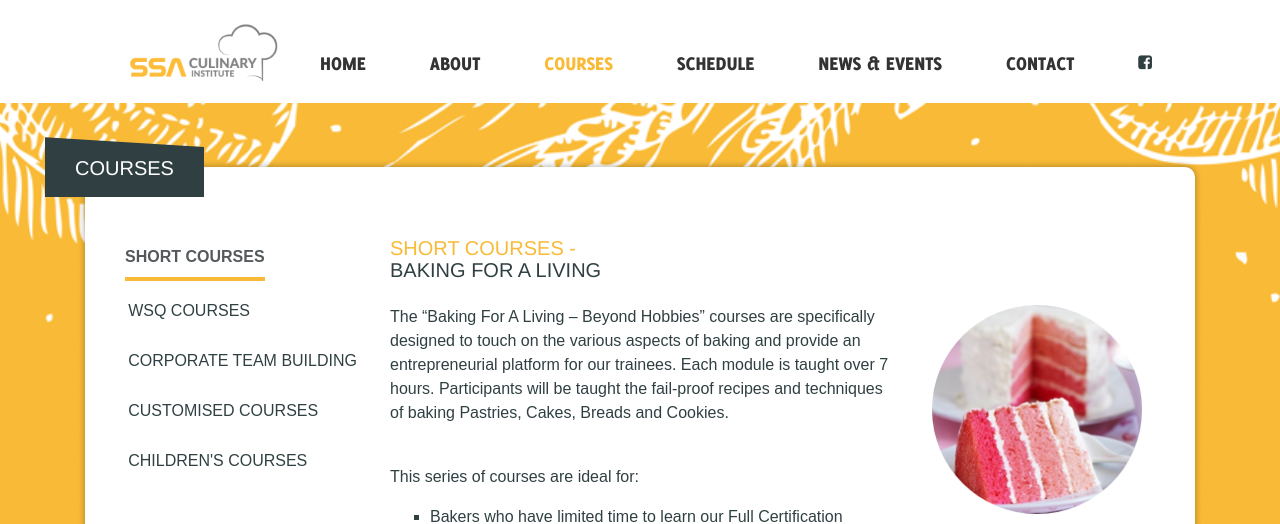
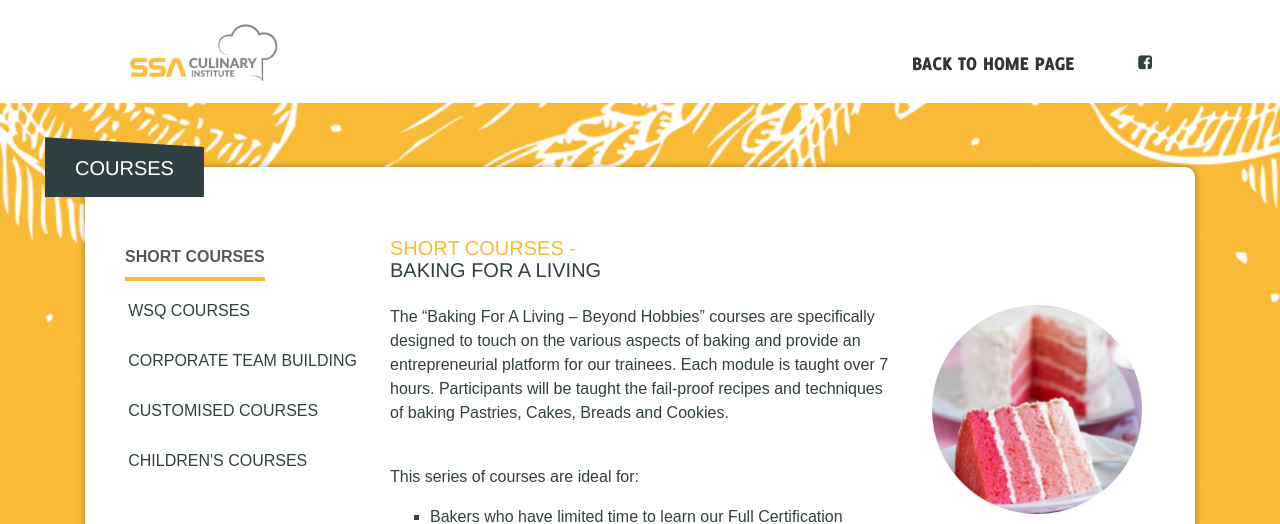
Before and after one commit to paralikha/culinary-sg, a PHP site: page /courses.html in a window 1280 px wide. Shown: the top 524 px of the page. Run offline with PHP 8.4, Linux system fonts and the light colour scheme.

Commit message:
fullpage

```diff
--- a/courses.html
+++ b/courses.html
@@ -25,12 +25,12 @@
                 <a class="navbar-brand" href="index.html"><img src="resources/images/brand-logo.png" width="150" alt="SSA Culinary"></a>
 
                 <ul class="nav navbar-nav pull-xs-right">
-                    <li class="nav-item"><a class="nav-link h2" href="index.html">Home <span class="sr-only">(current)</span></a></li>
-                    <li class="nav-item"><a class="nav-link h2" href="about.html">About</a></li>
-                    <li class="nav-item active"><a class="nav-link h2" href="courses.html">Courses</a></li>
-                    <li class="nav-item"><a class="nav-link h2" href="schedule.html">Schedule</a></li>
-                    <li class="nav-item"><a class="nav-link h2" href="n_e.html">News &amp; Events</a></li>
-                    <li class="nav-item"><a class="nav-link h2" href="#">Contact</a></li>
+                    <li class="nav-item"><a class="nav-link h2" href="index.html">Back to Home Page <span class="sr-only">(current)</span></a></li>
+                    <!-- <li class="nav-item"><a class="nav-link h2" href="about.html">About</a></li> -->
+                    <!-- <li class="nav-item active"><a class="nav-link h2" href="courses.html">Courses</a></li> -->
+                    <!-- <li class="nav-item"><a class="nav-link h2" href="schedule.html">Schedule</a></li> -->
+                    <!-- <li class="nav-item"><a class="nav-link h2" href="n_e.html">News &amp; Events</a></li> -->
+                    <!-- <li class="nav-item"><a class="nav-link h2" href="#">Contact</a></li> -->
                     <li class="nav-item"><a href="#"><span><i class="fa fa-facebook-square" aria-hidden="true"></i></span></a></li>
                 </ul>
             </div>
@@ -59,7 +59,7 @@
         </div>
     </nav>
 
-    <section class="wrapper text-center" id="courses">
+    <section class="section wrapper text-center" id="courses">
         <div class="container">
             <div class="bg-white">
                 <div class="block -bg-dark edge_top">
@@ -69,19 +69,19 @@
                     <div class="col-md-3">
                         <div class="bx-tab text-left">
                             <ul class="nav m-b-5 nav-tabs" role="tablist">
-                                <li class="nav-item">
+                                <li class="nav-item" data-menuanchor="sc">
                                     <a class="nav-link active" data-toggle="tab" href="#sc" role="tab">Short Courses</a>
                                 </li>
-                                <li class="nav-item">
+                                <li class="nav-item" data-menuanchor="wsqc">
                                     <a class="nav-link" data-toggle="tab" href="#wsqc" role="tab">WSQ Courses</a>
                                 </li>
-                                <li class="nav-item">
+                                <li class="nav-item" data-menuanchor="ct">
                                     <a class="nav-link" data-toggle="tab" href="#ct" role="tab">Corporate Team Building</a>
                                 </li>
-                                <li class="nav-item">
+                                <li class="nav-item" data-menuanchor="cuc">
                                     <a class="nav-link" data-toggle="tab" href="#cuc" role="tab">Customised Courses</a>
                                 </li>
-                                <li class="nav-item">
+                                <li class="nav-item" data-menuanchor="chc">
                                     <a class="nav-link" data-toggle="tab" href="#chc" role="tab">Children's Courses</a>
                                 </li>
                             </ul>
@@ -176,6 +176,7 @@
         </div>
     </section>
 
+
     <script src="resources/js/jquery.min.js"></script>
     <script src="resources/js/tether.min.js"></script>
     <script src="resources/js/bootstrap.min.js"></script>
@@ -189,7 +190,7 @@
         (function($){
             $(window).on("load",function(){
                 $(".course-content").mCustomScrollbar({
-                    axis: "x"
+                    // axis: "x"
                 });
             });
         })(jQuery);
--- a/resources/sass/_global.scss
+++ b/resources/sass/_global.scss
@@ -64,7 +64,6 @@ html, body {
 body {
     font-family: $secondary-font-family;
     color: $dark-gray;
-    height: 100%;
     -webkit-transition: 0.4s;
     -moz-transition: 0.4s;
     -o-transition: 0.4s;
@@ -151,6 +150,10 @@ body {
     margin-bottom: 80px;
 }
 
+.m-t-8 {
+    margin-top: 80px;
+}
+
 .clear {
     clear: both;
 }
--- a/resources/sass/partials/_courses.scss
+++ b/resources/sass/partials/_courses.scss
@@ -5,10 +5,11 @@
     background-position: top center;
     background-attachment: fixed;
     width: 100%;
-    height: 100%;
+    height: 100vh;
     overflow: hidden;
     position: relative;
     transition: 0.4s;
+    overflow: scroll;
 
     // tabs
     .tabs-left {
--- a/resources/sass/partials/_home.scss
+++ b/resources/sass/partials/_home.scss
@@ -223,9 +223,9 @@
         display: none !important;
     }
 
-    .slide-n-e #imageGallery img {
-        width: 100%;
-    }
+    // .slide-n-e #imageGallery img {
+    //     width: 100%;
+    // }
 }
 
 // ---contact_us---
```
Also changed, not shown: index.html (+16 -9 lines), dist/css/app.min.css.
